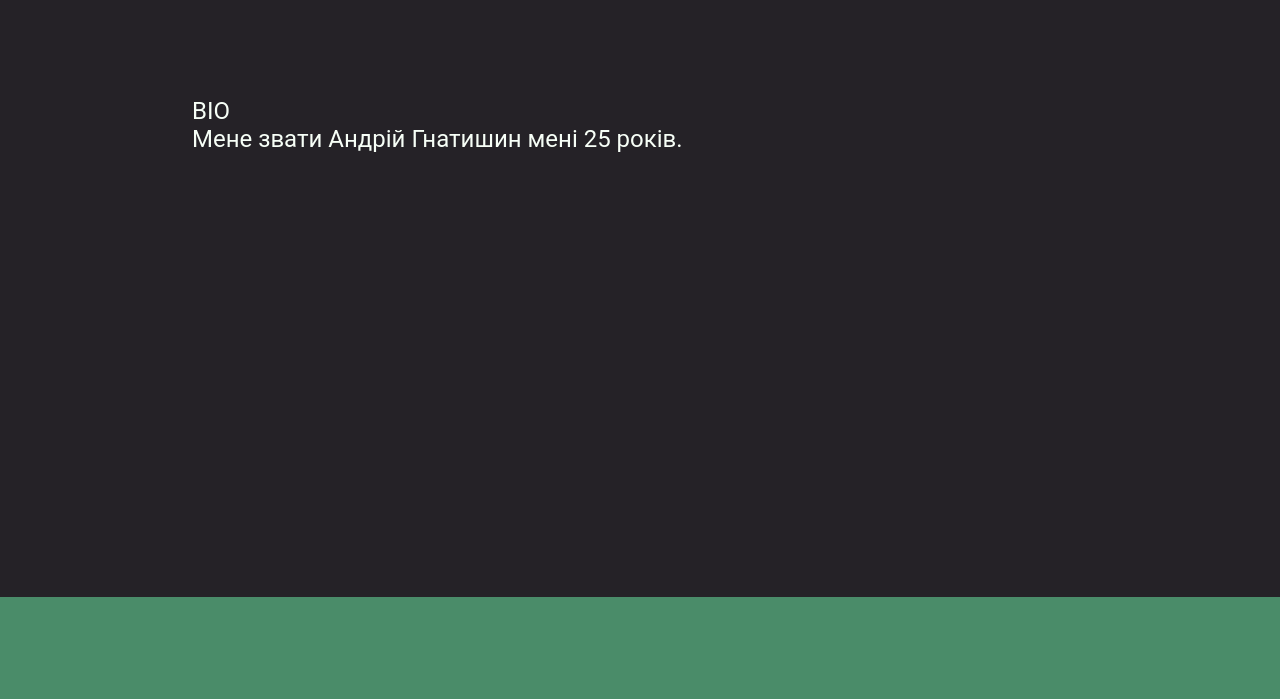
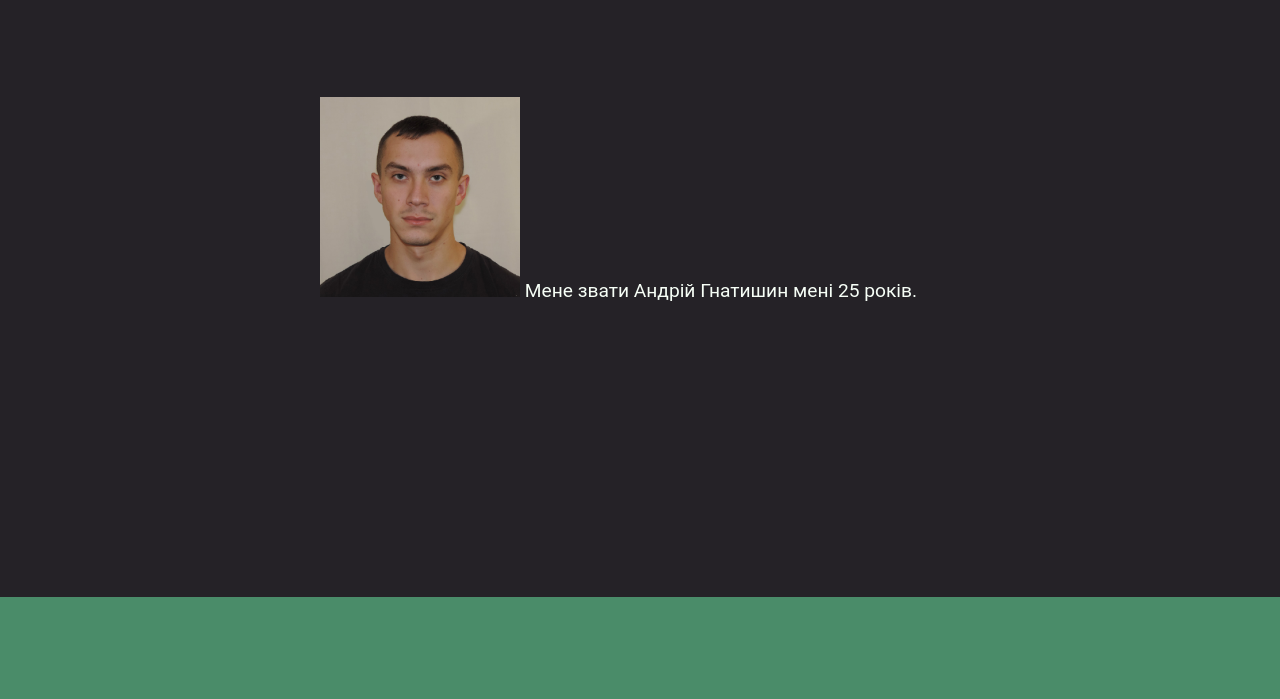
Before and after one commit to andriih/portfolioSite, a website: page index.html in a window 1280 px wide. Shown: the part 53-752 px from the top of the page. Drawn offline with Linux system fonts and the light colour scheme.

Commit message:
begin work with fiel real data

```diff
--- a/css/style.css
+++ b/css/style.css
@@ -16,7 +16,10 @@ html,body{
 	position: relative;
 }
 /*NAVBAR AREA*/
-
+img{
+     height: 200px;
+    width: 200px;
+}
 .header,.footer{
 	display: inline-block;
 	width: 100%;
@@ -103,11 +106,11 @@ html,body{
 .content__about,.content__portfolio,.content__contact{
 	display: block;
 	color: black ;
-	width: 70%;
+	width: 50%;
 	margin: 0 auto;
 	padding-top: 100px;
     font-family: 'Roboto', sans-serif;
-	font-size: 1.5em;
+	font-size: 1.2em;
 	height: 600px;
 	text-align: justify;
 }
--- a/index.html
+++ b/index.html
@@ -27,8 +27,11 @@
 			<div class="about__wrapper " id="content__about">
 				<section class="content__about">
 					<article>
-						<header>BIO</header>
-						<p>Мене звати Андрій Гнатишин мені 25 років.</p>
+
+						<p>
+						<img src="img/and-photo-fixed.jpg" alt="myPhoto">
+						Мене звати Андрій Гнатишин мені 25 років.
+						</p>
 					</article>
 				</section>
 			</div>
```
Also changed, not shown: img/and-photo-fixed.jpg (added).
